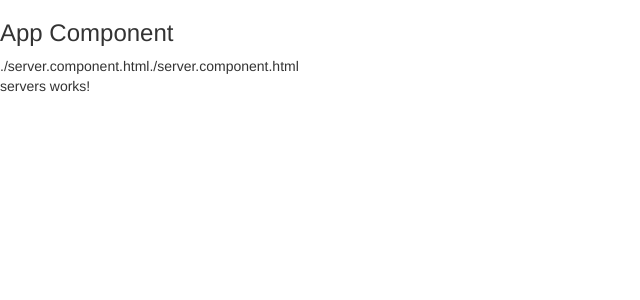
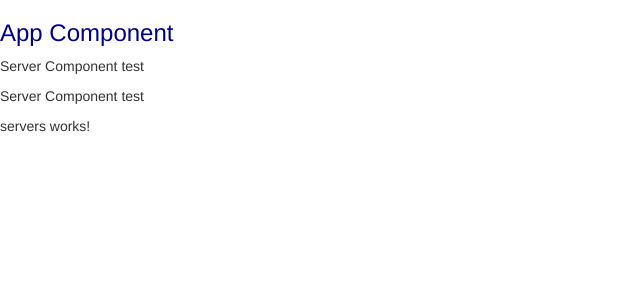
Before and after one commit to gadius/curso-angular, an Angular app: page / in a window 1280 px wide. Shown: the top 300 px of the page, without its empty margins (0-640 px from the left). Built offline with nearby package versions, Linux system fonts and the light colour scheme.

Commit message:
23- css styling

```diff
--- a/src/app/app.component.css
+++ b/src/app/app.component.css
@@ -0,0 +1,3 @@
+h3{
+    color:darkblue;
+}
--- a/src/app/server/server.component.ts
+++ b/src/app/server/server.component.ts
@@ -2,7 +2,7 @@ import { Component } from "@angular/core";
 
 @Component({
     selector: 'app-server',
-    template: './server.component.html'
+    templateUrl: './server.component.html'
 
 })
 export class ServerComponent {
```
